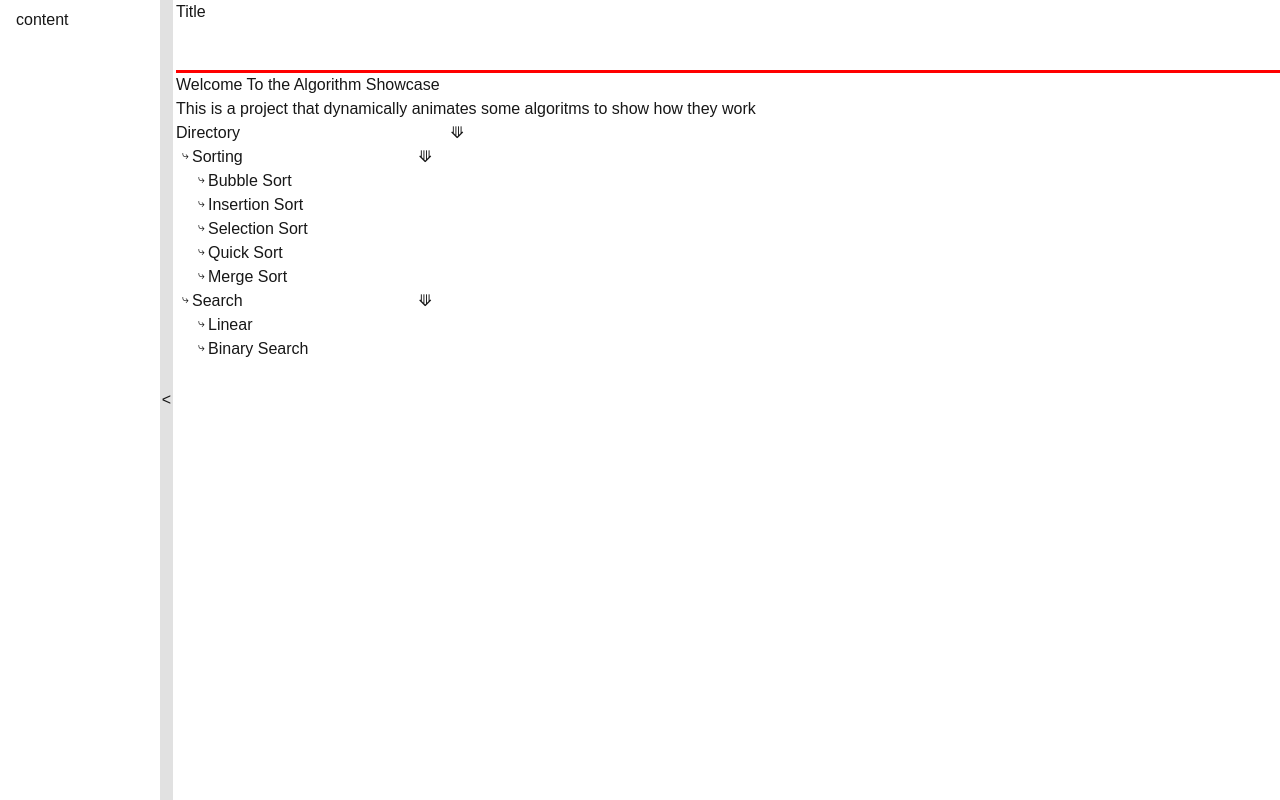
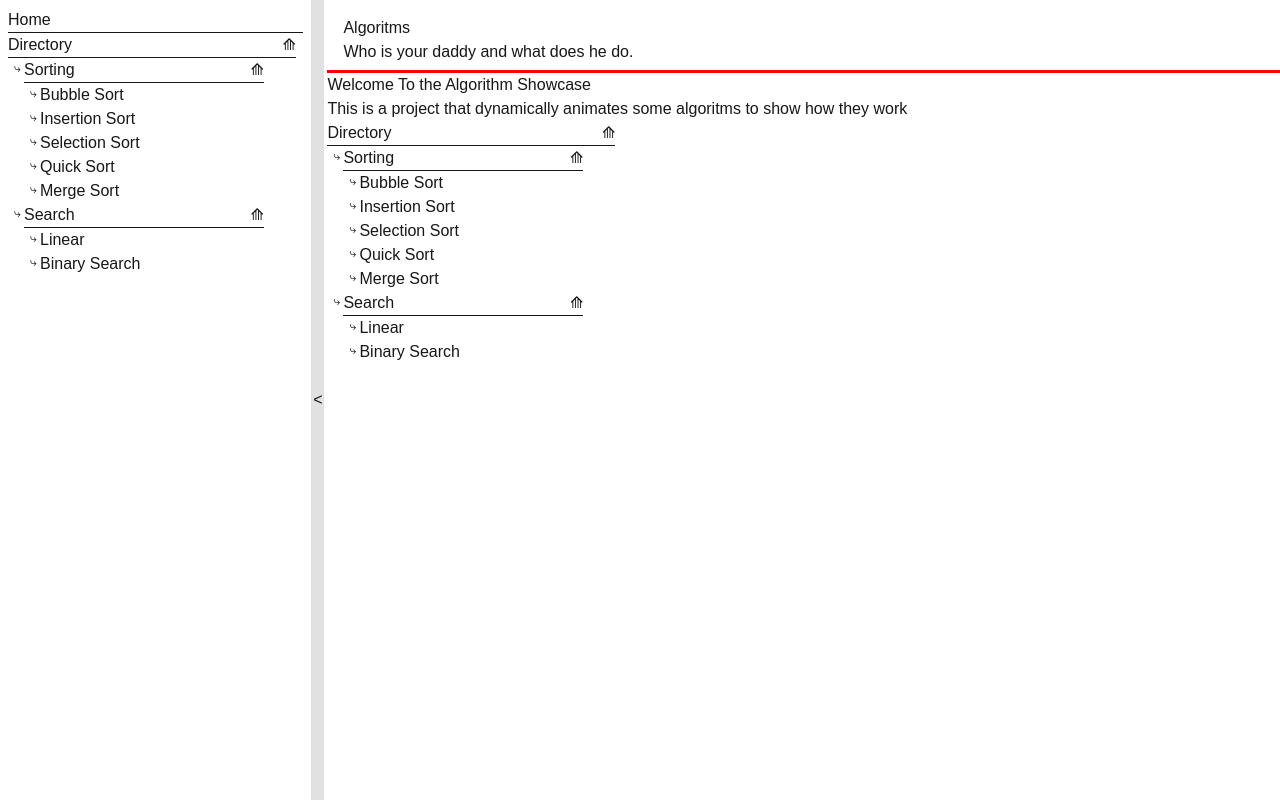
Before and after one commit to ShaneButtCodeNL/algo-showcase-next, a Next.js app: page / in a window 1280 px wide. Built offline with nearby package versions, Linux system fonts and the light colour scheme.

Commit message:
added inert to hidden props

```diff
--- /dev/null
+++ b/src/app/components/Directory.tsx
@@ -0,0 +1,46 @@
+import Link from "next/link";
+import CollapsableCard from "./front-end/ColapsableCard";
+
+export default function Directory() {
+  return (
+    <div>
+      <CollapsableCard title="Directory">
+        <ul className="directory">
+          <li className="directory-link">
+            <CollapsableCard title="Sorting" link="/sorting">
+              <ul className="directory">
+                <li className="directory-link">
+                  <Link href="/sorting/bubble-sort">Bubble Sort</Link>
+                </li>
+                <li className="directory-link">
+                  <Link href="/sorting/insertion-sort">Insertion Sort</Link>
+                </li>
+                <li className="directory-link">
+                  <Link href="/sorting/selection-sort">Selection Sort</Link>
+                </li>
+                <li className="directory-link">
+                  <Link href="/sorting/quick-sort">Quick Sort</Link>
+                </li>
+                <li className="directory-link">
+                  <Link href="/sorting/merge-sort">Merge Sort</Link>
+                </li>
+              </ul>
+            </CollapsableCard>
+          </li>
+          <li className="directory-link">
+            <CollapsableCard title="Search" link="/search">
+              <ul className="directory">
+                <li className="directory-link">
+                  <Link href="/search/linear">Linear</Link>
+                </li>
+                <li className="directory-link">
+                  <Link href="/search/binary">Binary Search</Link>
+                </li>
+              </ul>
+            </CollapsableCard>
+          </li>
+        </ul>
+      </CollapsableCard>
+    </div>
+  );
+}
--- a/src/app/components/SideNavBar.tsx
+++ b/src/app/components/SideNavBar.tsx
@@ -1,15 +1,18 @@
 "use client";
+
+import Link from "next/link";
+import Directory from "./Directory";
+
 export default function SideNavBar(props: any) {
   const openString = "<";
   const closeString = ">";
-  const hiddenSBStyle = { margin: 0, transition: "margin 0s 280ms" };
   return (
     <>
-      <div
-        className="sidebar-content"
-        style={props.showSB ? {} : hiddenSBStyle}
-      >
-        content
+      <div className="sidebar-content" inert={props.showSB === false}>
+        <div style={{ borderBottom: "solid 1px" }}>
+          <Link href="/">Home</Link>
+        </div>
+        <Directory />
       </div>
       <button
         className="sidebar-slider"
--- a/src/app/components/TitleBar.tsx
+++ b/src/app/components/TitleBar.tsx
@@ -1,7 +1,8 @@
 export default function TitleBar() {
   return (
     <div id="title-bar" className="title-bar">
-      <p>Title</p>
+      <h1>Algoritms</h1>
+      <p>Who is your daddy and what does he do.</p>
     </div>
   );
 }
--- a/src/app/components/front-end/ColapsableCard.tsx
+++ b/src/app/components/front-end/ColapsableCard.tsx
@@ -26,10 +26,10 @@ export default function CollapsableCard(props: {
             setOpen((v) => !v);
           }}
         >
-          {open ? "\u27F1" : "\u27f0"}
+          {!open ? "\u27F1" : "\u27f0"}
         </button>
       </div>
-      <div className={`card-body ${open ? "" : "hide-card"}`} hidden={!open}>
+      <div className={`card-body ${open ? "" : "hide-card"}`} inert={!open}>
         {props.children}
       </div>
     </div>
--- a/src/app/globals.css
+++ b/src/app/globals.css
@@ -37,29 +37,32 @@ main {
     "sb sb-btn tit"
     "sb sb-btn bod";
   grid-template-rows: 1fr 10fr;
-  grid-template-columns: 10rem 1rem 1fr;
+  grid-template-columns: 35ch 1rem 1fr;
   min-height: 100vh;
   transition: 300ms ease-out;
-}
-
-.hide-sidebar {
-  grid-template-columns: 0 1rem 1fr;
 }
 
 .title-bar {
   grid-area: tit;
   border-bottom: solid red;
+  padding:1rem 0 0 1rem;
+}
+
+/*
+Side bar
+*/
+.hide-sidebar {
+  grid-template-columns: 0 1rem 1fr;
 }
 
 .sidebar-content {
   grid-area: sb;
-  margin: .5rem 1rem 0;
+  margin: .5rem .5rem 0;
   overflow-x: hidden;
   overflow-y: auto;
 }
 
 .sidebar-slider {
-  margin-right: 0.5rem;
   grid-area: sb-btn;
   border-right: solid white;
   background-color: var(--background-fade);
@@ -69,7 +72,7 @@ main {
 Collapsable card
 */
 .collapsable-card{
-  --card-time:2s;
+  --card-time:700ms;
   width: fit-content;
   min-width: 15rem;
   margin-right: 2rem;
@@ -79,26 +82,31 @@ Collapsable card
 .collapsable-card-title{
   display: flex;
   justify-content: space-between;
+  border-bottom: solid 1px;
 }
 .card-body{
   transition: max-height var(--card-time) ease,visibilty var(--card-time);
   height: auto;
   visibility: true;
-  transition: height var(--card-time) ease;
+  max-height: 15rem;
+  transition: var(--card-time) ease;
 }
 .hide-card{
-  height: 0rem;
+  max-height: 0rem;
   visibility: false;
   pointer-events: none;
 }
 
+/*
+Directory
+*/
 .directory{
   margin-left: 1rem;
 }
-.directory li{
+.directory-link{
   position: relative;
 }
-.directory li::before{
+.directory-link::before{
   position: absolute;
   content: '\2937';
   font-size: 75%;
--- a/src/app/page.tsx
+++ b/src/app/page.tsx
@@ -1,5 +1,6 @@
 import Link from "next/link";
 import CollapsableCard from "./components/front-end/ColapsableCard";
+import Directory from "./components/Directory";
 
 export default function Home() {
   return (
@@ -9,45 +10,7 @@ export default function Home() {
         This is a project that dynamically animates some algoritms to show how
         they work
       </div>
-      <div>
-        <CollapsableCard title="Directory">
-          <ul id="main-directory" className="directory">
-            <li id="main-directory-sort">
-              <CollapsableCard title="Sorting" link="/sorting">
-                <ul id="sort-directory" className="directory">
-                  <li id="sort-directory-bubble-sort">
-                    <Link href="/sorting/bubble-sort">Bubble Sort</Link>
-                  </li>
-                  <li id="sort-directory-insertion-sort">
-                    <Link href="/sorting/insertion-sort">Insertion Sort</Link>
-                  </li>
-                  <li id="sort-directory-selection-sort">
-                    <Link href="/sorting/selection-sort">Selection Sort</Link>
-                  </li>
-                  <li id="sort-directory-quick-sort">
-                    <Link href="/sorting/quick-sort">Quick Sort</Link>
-                  </li>
-                  <li id="sort-directory-merge-sort">
-                    <Link href="/sorting/merge-sort">Merge Sort</Link>
-                  </li>
-                </ul>
-              </CollapsableCard>
-            </li>
-            <li id="main-directory-search">
-              <CollapsableCard title="Search" link="/search">
-                <ul id="search-directory" className="directory">
-                  <li id="search-dirctory-linear">
-                    <Link href="/search/linear">Linear</Link>
-                  </li>
-                  <li>
-                    <Link href="/search/binary">Binary Search</Link>
-                  </li>
-                </ul>
-              </CollapsableCard>
-            </li>
-          </ul>
-        </CollapsableCard>
-      </div>
+      <Directory />
     </>
   );
 }
```
